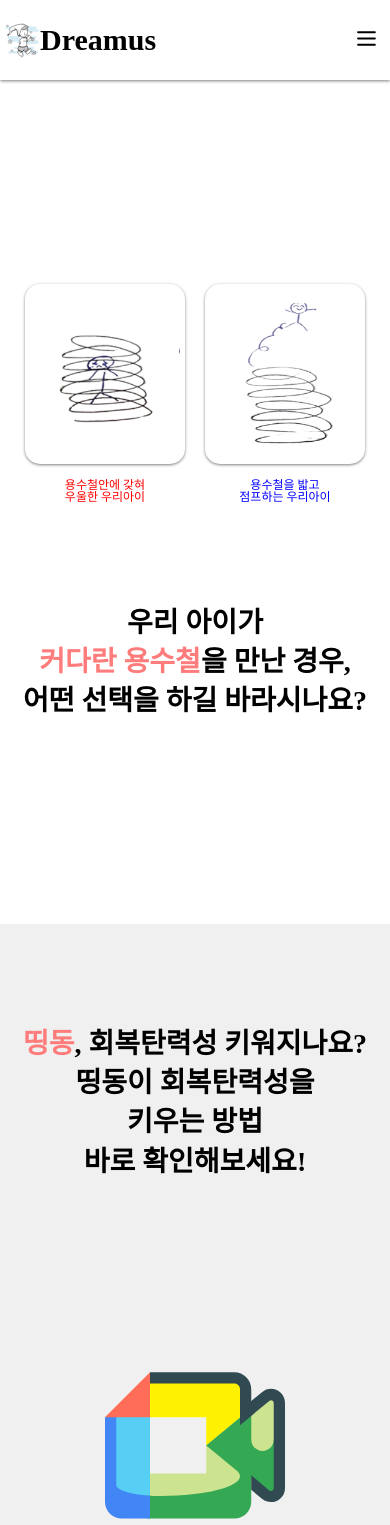
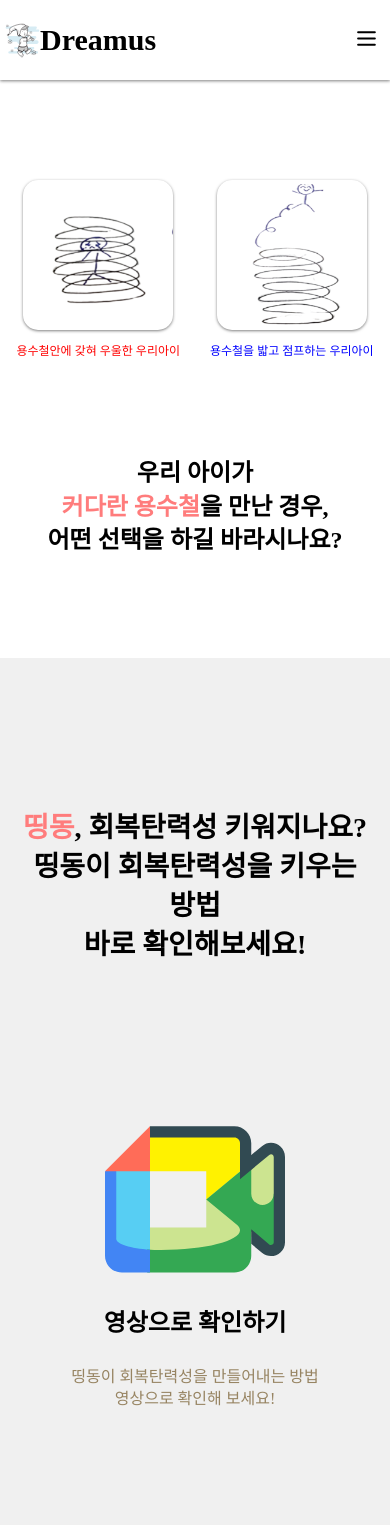
Before and after one commit to aiwebnovel/Dreamus, a React (Vite) app: page / in a window 390 px wide. Shown: the top 1525 px of the page. Built offline with nearby package versions, Linux system fonts and the light colour scheme.

Commit message:
feat: DingDong 섹션 반응형

```diff
--- a/src/components/sections/DingDongIntroduce.module.scss
+++ b/src/components/sections/DingDongIntroduce.module.scss
@@ -2,26 +2,26 @@
   background: #f0f0f0;
 
   &__inner {
-    padding: 100px 0px;
+    padding: 100px 20px;
     min-height: 100vh;
     max-width: 1280px;
     margin: 0 auto;
 
     @include mobile {
-      max-width: 767px;
+      padding: 100px 15px;
     }
   }
 
   &__container {
+    margin-top: 50px;
     display: flex;
     flex-direction: column;
     justify-content: center;
-    gap: 40px;
+    gap: 100px;
 
     @include mobile {
       align-items: center;
       gap: 150px;
-      box-sizing: border-box;
     }
   }
 
@@ -32,7 +32,6 @@
     justify-content: center;
 
     @include mobile {
-      width: 100%;
       align-items: center;
     }
 
@@ -43,8 +42,7 @@
 
       @include mobile {
         font-size: 28px;
-        white-space: pre-line;
-        text-wrap: pretty;
+        word-break: keep-all;
         text-align: center;
       }
     }
@@ -58,7 +56,7 @@
     display: flex;
     align-items: center;
     justify-content: center;
-    margin-top: 30px;
+    gap: 40px;
 
     @include mobile {
       width: 100%;
@@ -108,73 +106,3 @@
     }
   }
 }
-
-// .introduce__section {
-//   background: #f0f0f0;
-// }
-
-// .introduce {
-//   padding: 100px 0px;
-//   min-width: 100vh;
-//   max-width: 1280px;
-//   margin: 0 auto;
-
-//   &__container {
-//     display: flex;
-//     flex-direction: column;
-//     justify-content: center;
-//     gap: 40px;
-//   }
-
-//   &__text {
-//     display: flex;
-//     flex-direction: column;
-//     align-items: flex-start;
-//     justify-content: center;
-
-//     &__main {
-//       font-size: 40px;
-//       font-weight: bold;
-//       line-height: 1.4;
-//     }
-
-//     &__sub {
-//       color: #ff7c7c;
-//     }
-//   }
-
-//   &__intro {
-//     display: flex;
-//     align-items: center;
-//     justify-content: center;
-//     margin-top: 30px;
-
-//     &__box {
-//       flex: 1;
-//       display: flex;
-//       flex-direction: column;
-//       align-items: center;
-//       justify-content: center;
-//       gap: 10px;
-//       cursor: pointer;
-//     }
-
-//     &__text {
-//       font-size: 30px;
-//       font-weight: bold;
-//       line-height: 1.5;
-//     }
-
-//     &__subText {
-//       font-size: 16px;
-//       margin-top: 15px;
-//       color: #978462;
-//       line-height: 1.4;
-//     }
-//   }
-
-//   &__icon {
-//     width: 250px;
-//     height: 250px;
-//   }
-// }
--- a/src/components/sections/DingDongIntroduce.tsx
+++ b/src/components/sections/DingDongIntroduce.tsx
@@ -14,8 +14,7 @@ function DingDongIntroduce() {
               회복탄력성 키워지나요?
             </p>
             <p className={styles.introduce__text__main}>
-              {`띵동이 회복탄력성을
-              키우는 방법`}
+              띵동이 회복탄력성을 키우는 방법
             </p>
             <p className={styles.introduce__text__main}>바로 확인해보세요!</p>
           </div>
--- a/src/components/sections/DingDongSpring.module.scss
+++ b/src/components/sections/DingDongSpring.module.scss
@@ -1,14 +1,17 @@
+// DingDongSpring Styles
 .spring {
   &__inner {
+    padding: 0px 20px;
+    min-height: 100vh;
     max-width: 1280px;
-    min-height: 100vh;
     margin: 0 auto;
     display: flex;
     align-items: center;
     justify-content: center;
 
     @include mobile {
-      max-width: 767px;
+      padding: 100px 15px;
+      min-height: auto;
     }
   }
 
@@ -20,21 +23,12 @@
     @include mobile {
       flex-direction: column;
       gap: 100px;
-      justify-self: center;
-      box-sizing: border-box;
     }
   }
 
   &__img {
-    flex: 1;
     display: flex;
-    align-items: center;
-    justify-content: center;
-    gap: 50px;
-
-    @include mobile {
-      gap: 20px;
-    }
+    gap: 30px;
 
     &__box {
       display: flex;
@@ -44,61 +38,39 @@
     }
 
     &__spring {
-      width: 250px;
+      width: clamp(150px, 30vw, 250px);
       border-radius: 15px;
-      padding: 15px 5px;
       box-shadow: 0 1px 3px rgba(0, 0, 0, 0.5);
+    }
+
+    &__springIn,
+    &__springOut {
+      font-size: 14px;
+      text-align: center;
 
       @include mobile {
-        width: 150px;
-        height: 150px;
+        font-size: 12px;
+        word-break: keep-all;
       }
     }
 
     &__springIn {
       color: red;
-      font-size: 14px;
-
-      @include mobile {
-        font-size: 12px;
-        white-space: pre-line;
-        text-align: center;
-      }
     }
 
     &__springOut {
       color: blue;
-      font-size: 14px;
-
-      @include mobile {
-        font-size: 12px;
-        white-space: pre-line;
-        text-align: center;
-      }
     }
   }
 
   &__text {
     flex: 1;
-    display: flex;
-    flex-direction: column;
-    align-items: flex-start;
-    justify-content: center;
-
-    @include mobile {
-      align-items: center;
-    }
+    text-align: center;
 
     &__main {
-      font-size: 40px;
+      font-size: clamp(24px, 5vw, 40px);
       font-weight: bold;
       line-height: 1.4;
-
-      @include mobile {
-        font-size: 28px;
-        text-wrap: pretty;
-        text-align: center;
-      }
     }
 
     &__sub {
@@ -108,66 +80,110 @@
 }
 
 // .spring {
-//   max-width: 1280px;
-//   min-height: 100vh;
-//   margin: 0 auto;
-//   display: flex;
-//   align-items: center;
-//   justify-content: center;
+//   &__inner {
+//     max-width: 1280px;
+//     min-height: 100vh;
+//     margin: 0 auto;
+//     display: flex;
+//     align-items: center;
+//     justify-content: center;
 
-// &__container {
-//   display: flex;
-//   align-items: center;
-//   gap: 50px;
-// }
-
-// &__text {
-//   flex: 1;
-//   display: flex;
-//   flex-direction: column;
-//   align-items: flex-start;
-//   justify-content: center;
-
-//   &__main {
-//     font-size: 40px;
-//     font-weight: bold;
-//     line-height: 1.4;
+//     @include mobile {
+//       max-width: 767px;
+//     }
 //   }
 
-//   &__sub {
-//     color: #ff7c7c;
+//   &__container {
+//     display: flex;
+//     align-items: center;
+//     gap: 50px;
+
+//     @include mobile {
+//       flex-direction: column;
+//       gap: 100px;
+//       justify-self: center;
+//       box-sizing: border-box;
+//     }
+//   }
+
+//   &__img {
+//     flex: 1;
+//     display: flex;
+//     align-items: center;
+//     justify-content: center;
+//     gap: 50px;
+
+//     @include mobile {
+//       gap: 20px;
+//     }
+
+//     &__box {
+//       display: flex;
+//       flex-direction: column;
+//       align-items: center;
+//       gap: 15px;
+//     }
+
+//     &__spring {
+//       width: 250px;
+//       border-radius: 15px;
+//       padding: 15px 5px;
+//       box-shadow: 0 1px 3px rgba(0, 0, 0, 0.5);
+
+//       @include mobile {
+//         width: 150px;
+//         height: 150px;
+//       }
+//     }
+
+//     &__springIn {
+//       color: red;
+//       font-size: 14px;
+
+//       @include mobile {
+//         font-size: 12px;
+//         white-space: pre-line;
+//         text-align: center;
+//       }
+//     }
+
+//     &__springOut {
+//       color: blue;
+//       font-size: 14px;
+
+//       @include mobile {
+//         font-size: 12px;
+//         white-space: pre-line;
+//         text-align: center;
+//       }
+//     }
+//   }
+
+//   &__text {
+//     flex: 1;
+//     display: flex;
+//     flex-direction: column;
+//     align-items: flex-start;
+//     justify-content: center;
+
+//     @include mobile {
+//       align-items: center;
+//     }
+
+//     &__main {
+//       font-size: 40px;
+//       font-weight: bold;
+//       line-height: 1.4;
+
+//       @include mobile {
+//         font-size: 28px;
+//         text-wrap: pretty;
+//         text-align: center;
+//       }
+//     }
+
+//     &__sub {
+//       color: #ff7c7c;
+//     }
 //   }
 // }
-
-// &__img {
-//   flex: 1;
-//   display: flex;
-//   align-items: center;
-//   justify-content: center;
-//   gap: 50px;
-
-//   &__box {
-//     display: flex;
-//     flex-direction: column;
-//     align-items: center;
-//     gap: 15px;
-//   }
-
-//   &__spring {
-//     width: 250px;
-//     border-radius: 15px;
-//     padding: 15px 5px;
-//     box-shadow: 0 1px 3px rgba(0, 0, 0, 0.5);
-//   }
-
-//   &__springIn {
-//     color: red;
-//     font-size: 14px;
-//   }
-
-//   &__springOut {
-//     color: blue;
-//     font-size: 14px;
-//   }
-// }
-// }
--- a/src/components/sections/DingdongGrid.module.scss
+++ b/src/components/sections/DingdongGrid.module.scss
@@ -8,7 +8,7 @@
 
     @include mobile {
       max-width: 100%;
-      padding: 50px 15px;
+      padding: 100px 15px;
     }
   }
 
```
